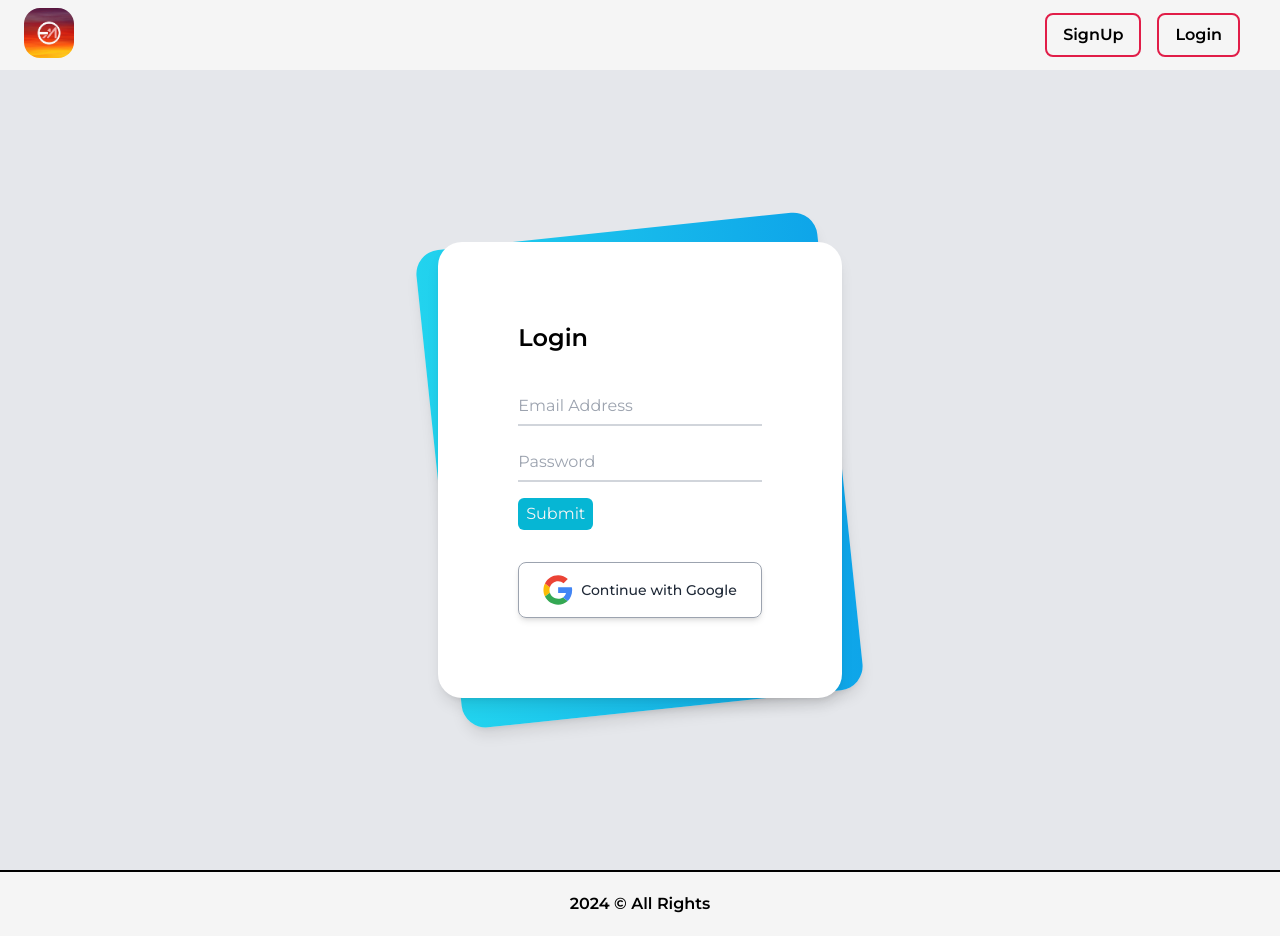
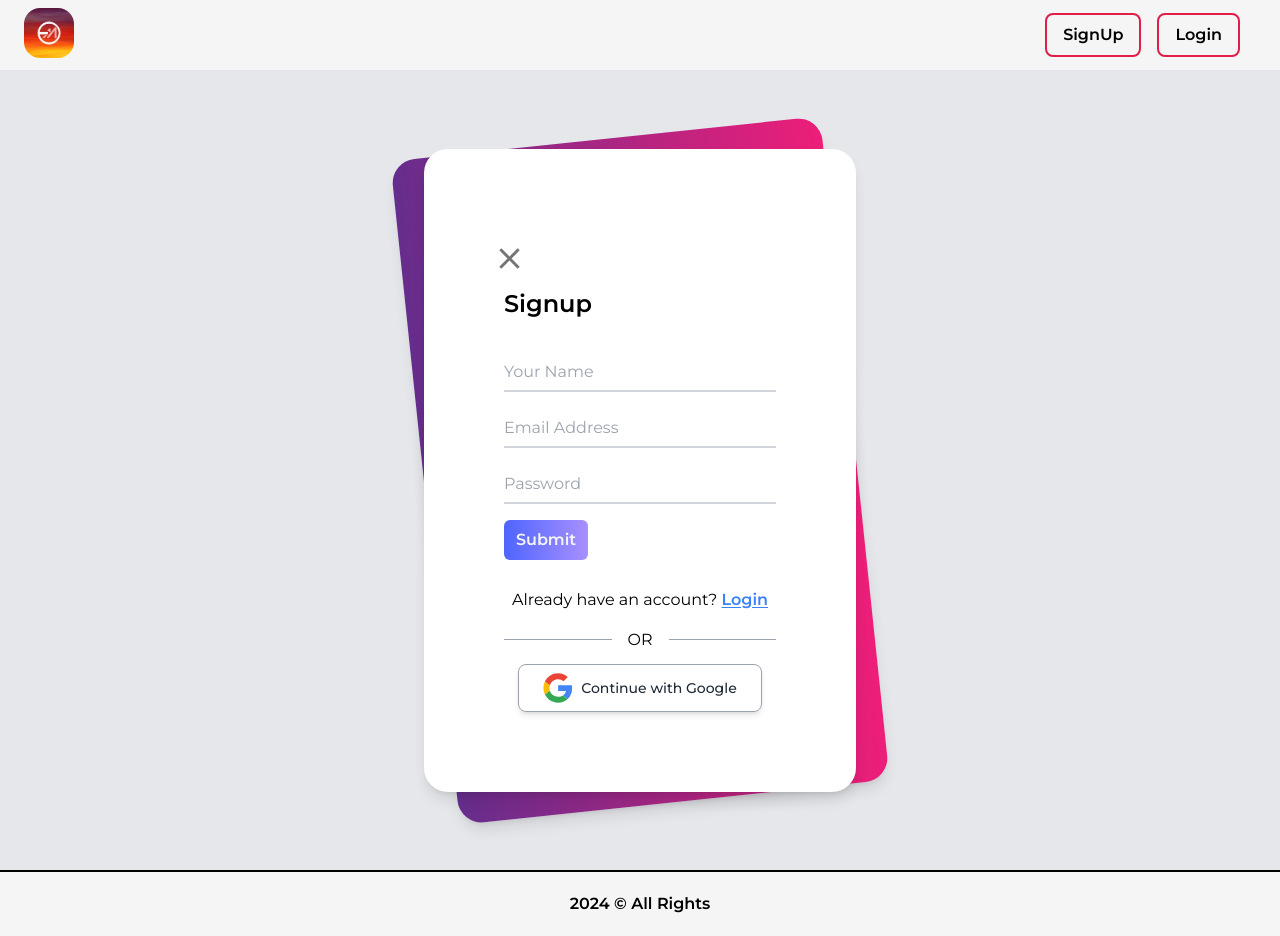
Before and after one commit to ksagar03/Expensemate, a Next.js app: page /Home in a window 1280 px wide. Both pictures are taken after a click on the button "SignUp". Built offline with nearby package versions, Linux system fonts and the light colour scheme.

Commit message:
Update: Completed design for Login and Signup pages.

```diff
--- a/app/Components/Header.tsx
+++ b/app/Components/Header.tsx
@@ -1,9 +1,18 @@
+"use client"
+import { useState } from "react";
 import React from "react";
 import Logo from "../../public/Images/Logo.jpg";
 import Image from "next/image";
+import Login_Signup from "./Login_Signup";
 
 const Header = () => {
+  const [loginorSignin, setLoginOrSignin] = useState("")
+  // const handleLogin_signup = () => {
+  //   setLoginOrSignin("")
+  // }
   return (
+    <>
+
     <div className=" flex justify-between items-center text-center p-3 mx-3 md:mx-1 md:text-sm">
       <Image
         className=" w-[50px] h-auto sm:w-[30px] md:w-[40px] rounded-2xl -mt-1"
@@ -11,15 +20,17 @@ const Header = () => {
         alt="Logo image"
       />
       <span className="flex gap-4 mx-4 md:mx-0">
-        <button className=" font-semibold border-2 p-2 rounded-lg px-4 border-rose-600 hover:bg-black hover:text-light md:px-2 md:p-1 ">
+        <button className=" font-semibold border-2 p-2 rounded-lg px-4 border-rose-600 hover:bg-black hover:text-light md:px-2 md:p-1 " onClick={()=> setLoginOrSignin("Signup")}>
           SignUp
         </button>
-        <button className=" font-semibold border-2 p-2 rounded-lg px-4 border-rose-600 hover:bg-black hover:text-light md:px-2 md:p-1 ">
+        <button className=" font-semibold border-2 p-2 rounded-lg px-4 border-rose-600 hover:bg-black hover:text-light md:px-2 md:p-1" onClick={()=> setLoginOrSignin("Login")}>
           Login
         </button>
       </span>
 
     </div>
+    <Login_Signup userAction ={loginorSignin}  />
+    </>
   );
 };
 
--- a/app/Components/Login_Signup.tsx
+++ b/app/Components/Login_Signup.tsx
@@ -1,8 +1,19 @@
-import React from "react";
-// import { useState } from 'react'
-import Google_Svg from "@/public/SVGs/Google_Svg";
+"use client";
+import React, { useEffect } from "react";
+import { useState } from "react";
+import { motion } from "framer-motion";
+import Google_Svg from "../../public/SVGs/Google_Svg";
+import CloseIcon from "@mui/icons-material/Close";
+import { IconButton } from "@mui/material";
 
-const Login_Signup = ({ userSelection = true }) => {
+const Login_Signup = ({ userAction = "" }) => {
+  const [userSelection, setUserSelection] = useState("");
+  const [close, SetClose] = useState(true);
+  useEffect(() => {
+    setUserSelection(userAction);
+    SetClose(true);
+  }, [userAction]);
+
   // const [isLogin, setIsLogin] = useState(userSelection)
   //   const Input_field = (
   //     id: string,
@@ -26,17 +37,50 @@ const Login_Signup = ({ userSelection = true }) => {
   //   };
 
   return (
+    <>
+      {close ? (
         <div className="min-h-screen bg-gray-200 flex flex-col py-6 justify-center sm:py-12 ">
-      <div className=" relative py-3 sm:max-w-2xl mx-auto">
-        <span className=" absolute inset-0 bg-gradient-to-r from-cyan-400 to-sky-500 shadow-lg transform skew-y-0 -rotate-6 rounded-3xl"></span>
-
-        <div className="relative px-4 py-10 bg-white shadow-lg rounded-3xl 3xl:p-20">
+          <div className=" relative py-3 md:max-w-2xl mx-auto">
+            <span className=" absolute inset-0 bg-gradient-to-r from-[#662D8C] to-[#ED1E79] shadow-lg transform -skew-y-0 -rotate-6 rounded-3xl"></span>
+            <div className="relative px-4 py-10 bg-white shadow-lg rounded-3xl md:p-10 3xl:p-20">
+              <IconButton
+                className="absolute -mt-14 md:-mt-7 md:right-4 right-6 text-red-700 font-semibold"
+                size="large"
+                onClick={() => {
+                  SetClose(!close);
+                  setUserSelection("");
+                }}
+              >
+                <CloseIcon fontSize="large" />
+              </IconButton>
               <div className="mx-auto max-w-md">
                 <div>
-              <h1 className=" text-2xl font-semibold">Login</h1>
+                  <h1 className=" text-2xl font-semibold">
+                    {userSelection === "Login" ? "Login" : "Signup"}
+                  </h1>
                 </div>
                 <div className="divide-y divide-gray-300">
                   <div className="py-8 text-base leading-6 space-y-4 text-grey-700 sm:text-lg sm:leading-7">
+                    {userSelection === "Signup" ? (
+                      <div className="relative">
+                        <input
+                          autoComplete="off"
+                          id="name"
+                          name="name"
+                          type="text"
+                          className="peer placeholder-transparent h-10 w-full border-b-2 border-gray-300 text-gray-900 focus:outline-none focus:border-rose-600"
+                          placeholder="Name"
+                        />
+                        <label
+                          htmlFor="name"
+                          className="absolute left-0 -top-3.5 text-gray-600 text-sm peer-placeholder-shown:text-base peer-placeholder-shown:text-gray-400 peer-placeholder-shown:top-2 transition-all peer-focus:-top-3.5 peer-focus:text-gray-600 peer-focus:text-sm"
+                        >
+                          Your Name
+                        </label>
+                      </div>
+                    ) : (
+                      ""
+                    )}
                     <div className="relative">
                       <input
                         autoComplete="off"
@@ -70,15 +114,36 @@ const Login_Signup = ({ userSelection = true }) => {
                       </label>
                     </div>
                     <div className="relative  ">
-                  <button className="bg-cyan-500 text-light rounded-md px-2 py-1">
+                      <button className="bg-gradient-to-r from-[#4E65FF] to-[#A890FE] text-light font-semibold rounded-md px-3 py-2 hover:from-[#474955] hover:to-[#bebacf] ">
                         Submit
                       </button>
                     </div>
                   </div>
                 </div>
               </div>
+              <p className=" p-2 -mt-3 mb-2">
+                {userSelection === "Login"
+                  ? "don't have an account?"
+                  : "Already have an account?"}{" "}
+                <span
+                  onClick={() =>
+                    userSelection === "Login"
+                      ? setUserSelection("Signup")
+                      : setUserSelection("Login")
+                  }
+                  className=" cursor-pointer text-blue-500 hover:text-blue-600 font-semibold underline underline-offset-2 "
+                >
+                  {userSelection === "Login" ? "Signup" : "Login"}
+                </span>
+              </p>
+
+              <span className="flex justify-center items-center">
+                <span className="flex h-px bg-gray-400 flex-grow" />
+                <p className="px-4">OR</p>
+                <span className="flex h-px bg-gray-400 flex-grow" />
+              </span>
               <div className="w-full flex justify-center">
-            <button className=" flex items-center ng-light border border-gray-400 rounded-lg shadow-md px-6 py-3 text-sm font-medium text-gray-800 hover:bg-gray-200 focus:outline-none focus:ring-2 focus:ring-offset-2 focus:ring-gray-500 gap-2">
+                <button className=" flex items-center ng-light border border-gray-400 rounded-lg shadow-md px-6 py-2 mt-3 text-sm font-medium text-gray-800 hover:bg-gray-200 focus:outline-none focus:ring-2 focus:ring-offset-2 focus:ring-gray-500 gap-2">
                   <Google_Svg />
                   <span>Continue with Google</span>
                 </button>
@@ -86,6 +151,10 @@ const Login_Signup = ({ userSelection = true }) => {
             </div>
           </div>
         </div>
+      ) : (
+        ""
+      )}
+    </>
   );
 };
 
--- a/app/Home/page.tsx
+++ b/app/Home/page.tsx
@@ -4,9 +4,11 @@ import Login_Signup from "../Components/Login_Signup";
 
 
 const Home = () => {
+
+
   return <div className="">
     <Header/>
-    <Login_Signup userSelection ={true}  />
+
   </div>;
 };
 
--- a/package.json
+++ b/package.json
@@ -11,6 +11,7 @@
   "dependencies": {
     "@emotion/react": "^11.13.3",
     "@emotion/styled": "^11.13.0",
+    "@mui/icons-material": "^6.1.5",
     "@mui/material": "^6.1.4",
     "framer-motion": "^11.11.9",
     "next": "14.2.15",
```
Also changed, not shown: 1 other file (tests, documents, lock files or other folders). Lines whose indentation alone changed are shown as unchanged.
